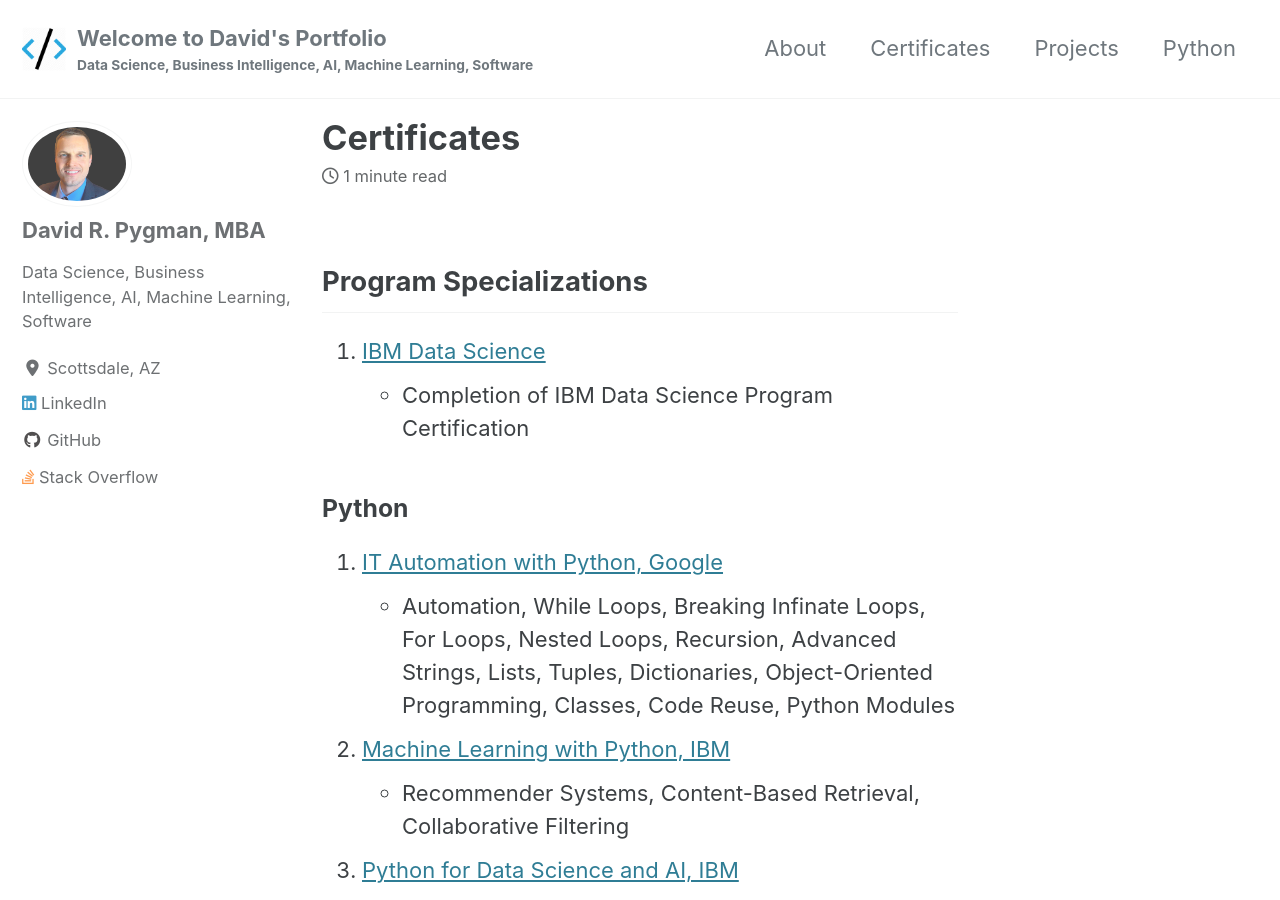
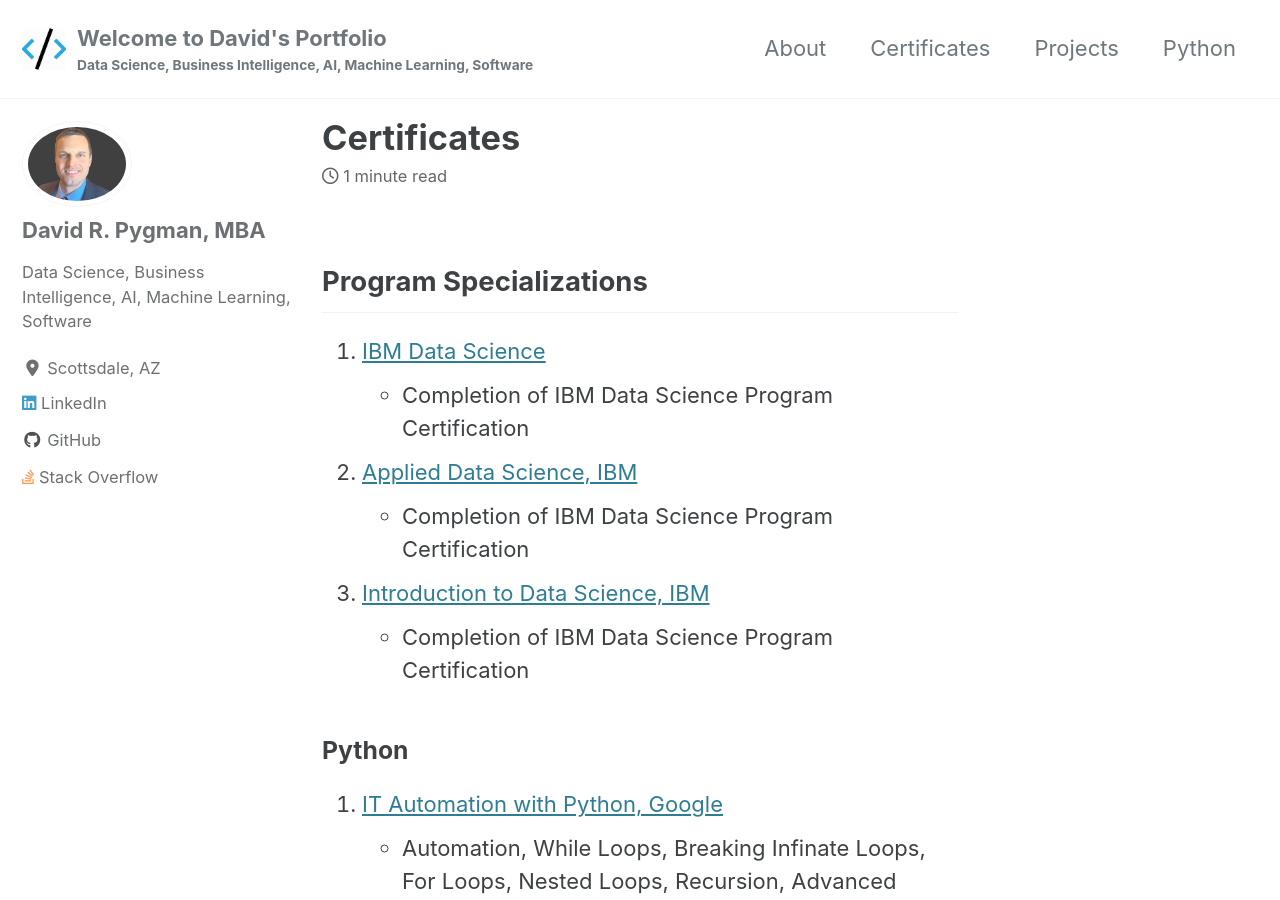
Before and after one commit to dpygman/dpygman.github.io, a Jekyll site: the page built from _pages/certificates.md, in a window 1280 px wide and 900 px high. Built offline with Jekyll 4.4.1, drawn with Linux system fonts in a browser that asks for light colours; cached includes are drawn as plain includes; nearby versions of some CDN libraries; some of the changed text lies outside the part shown.

Commit message:
Added new certificates and Technical Support sec
Added:

2. [Applied Data Science, IBM](https://www.coursera.org/account/accomplishments/specialization/certificate/E9HH7T7HXBRM "Applied Data Science, IBM")
   - Completion of IBM Data Science Program Certification
3. [Introduction to Data Science, IBM](https://www.coursera.org/account/accomplishments/specialization/certificate/HVW2WDUSW2AZ "Introduction to Data Science, IBM")
   - Completion of IBM Data Science Program Certification

and

### Technical Support
1. [Technical Support Fundamentals, Google](https://www.coursera.org/account/accomplishments/certificate/UC8ZY6UCXR5F "Technical Support Fundamentals, Google")
   - Computer Networking, Operating Systems, Sys Admin & Infrastructure Services, IT Security

```diff
--- a/_pages/certificates.md
+++ b/_pages/certificates.md
@@ -9,6 +9,10 @@
 ## Program Specializations
 
 1. [IBM Data Science](https://www.coursera.org/account/accomplishments/specialization/GYCKT9JHP337 "IBM Data Science")
+   - Completion of IBM Data Science Program Certification
+2. [Applied Data Science, IBM](https://www.coursera.org/account/accomplishments/specialization/certificate/E9HH7T7HXBRM "Applied Data Science, IBM")
+   - Completion of IBM Data Science Program Certification
+3. [Introduction to Data Science, IBM](https://www.coursera.org/account/accomplishments/specialization/certificate/HVW2WDUSW2AZ "Introduction to Data Science, IBM")
    - Completion of IBM Data Science Program Certification
 
 ### Python
```
Also changed, not shown: other parts of _pages/certificates.md (+4 -0 lines).
